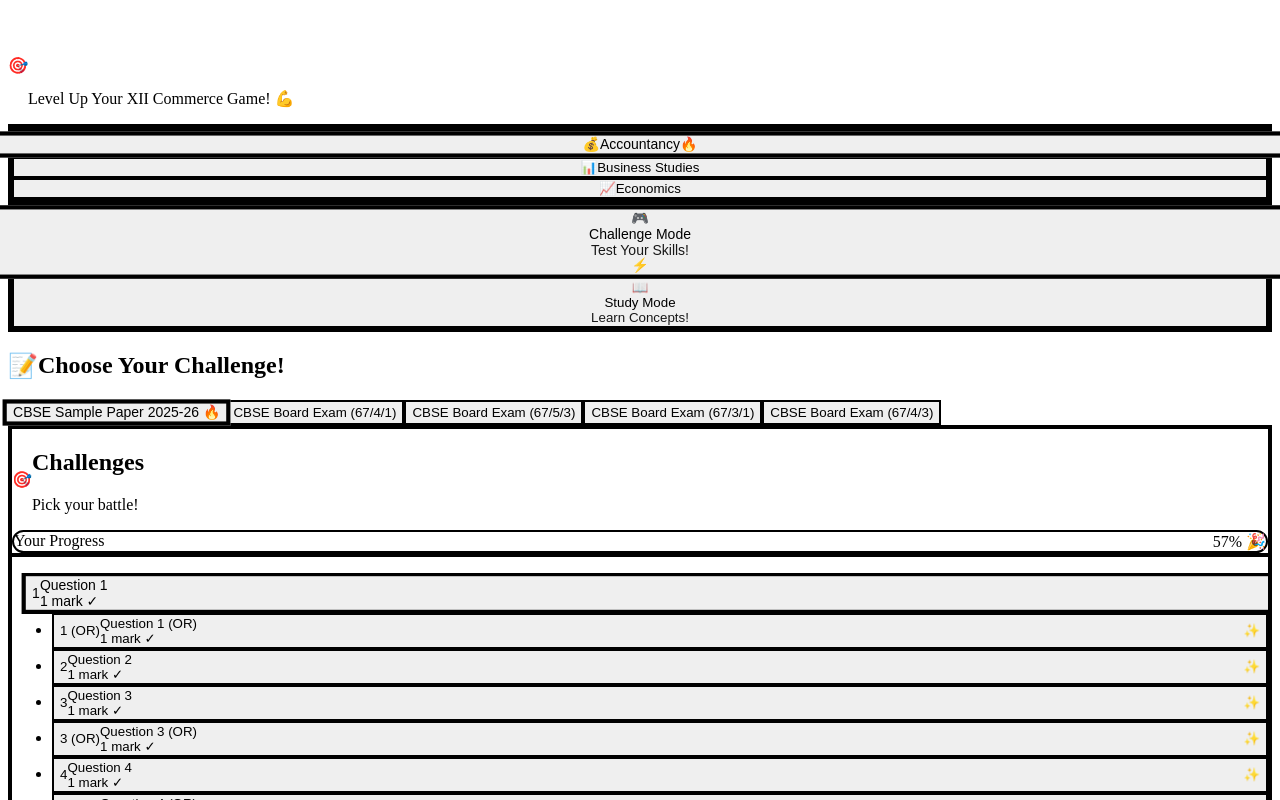
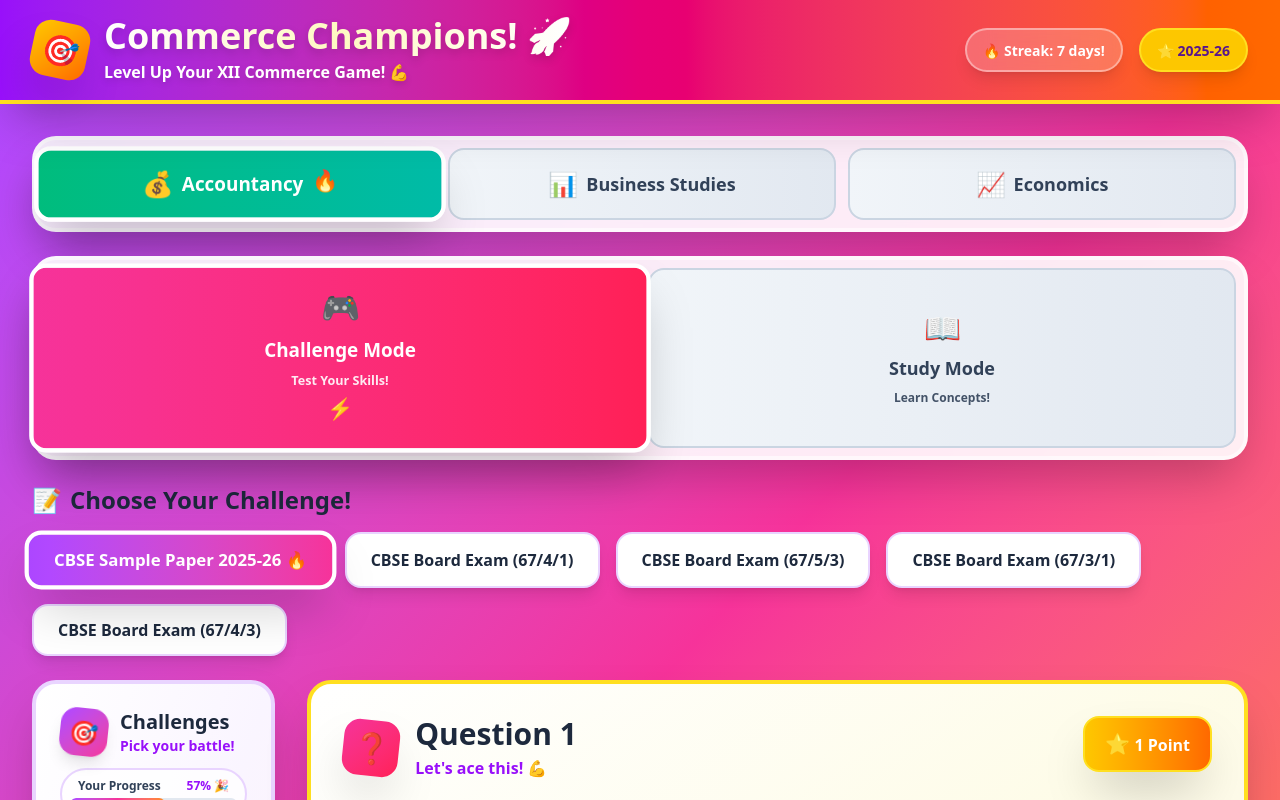
Before and after one commit to SunenaB3504/XII-Commerce, a React (Vite) app: page / in a window 1280 px wide. Shown: the top 800 px of the page. Built offline with nearby package versions, Linux system fonts and the light colour scheme.

Commit message:
Fix Tailwind v4 configuration for proper JIT compilation

```diff
--- a/src/index.css
+++ b/src/index.css
@@ -1,4 +1,7 @@
-/* Tailwind CSS directives - these @tailwind rules are processed by PostCSS and replaced with actual CSS */
-@tailwind base;
-@tailwind components;
-@tailwind utilities;
+/* Tailwind CSS v4 - import with source paths */
+@import "tailwindcss";
+
+/* Ensure Tailwind scans these paths */
+@source "../components";
+@source "..";
+@source "../*.tsx";
--- a/tailwind.config.js
+++ b/tailwind.config.js
@@ -5,6 +5,8 @@
     "./src/**/*.{js,ts,jsx,tsx}",
     "./components/**/*.{js,ts,jsx,tsx}",
     "./*.{js,ts,jsx,tsx}",
+    "./App.tsx",
+    "./index.tsx",
   ],
   theme: {
     extend: {},
```
